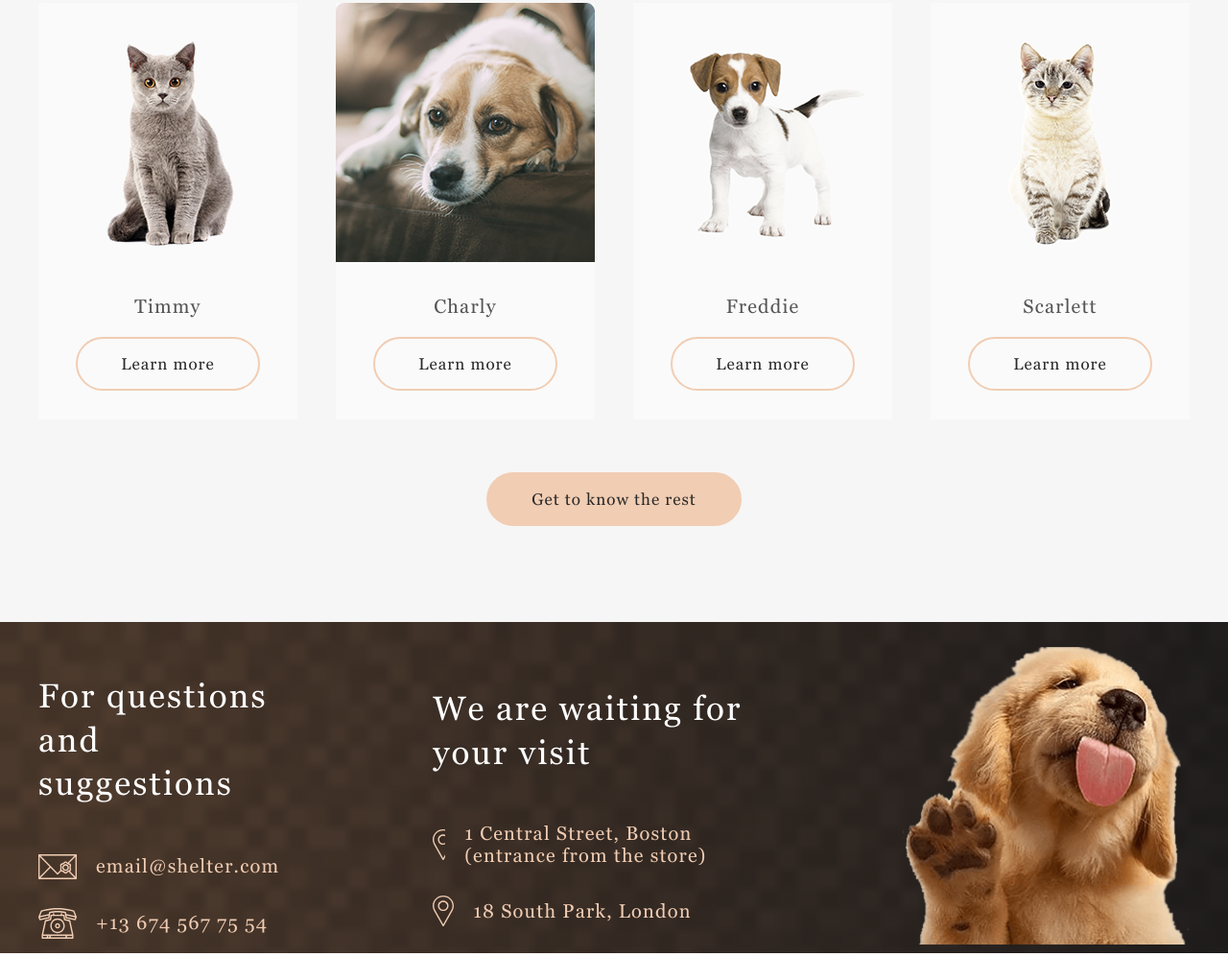
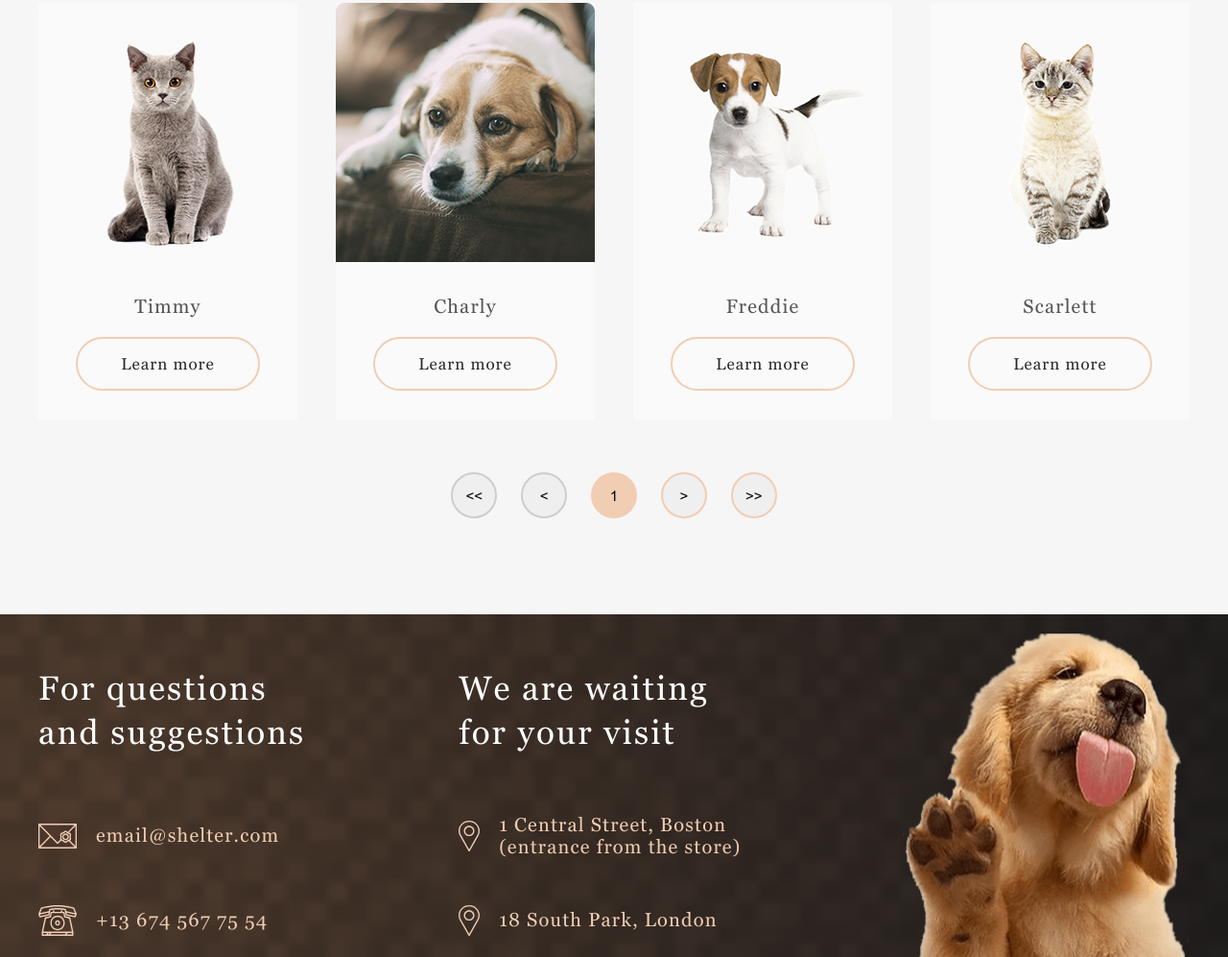
Before and after one commit to ulja4a/FERSScool2022, a website: page shelter/pets.html in a window 1280 px wide. Shown: the part 782-1779 px from the top of the page at 96% size. Drawn offline with nearby package versions, Linux system fonts and the light colour scheme; files whose address does not match are found by name.

Commit message:
fix: relayout footer and fix hover effect to card in slider and add pagination

```diff
--- a/shelter/pets.html
+++ b/shelter/pets.html
@@ -138,8 +138,22 @@
                         </div>
                     </div>
                 </div>
-                <div class="pets-button">
-                    <button class="button button_colored" onclick="document.location='./pets.html'">Get to know the rest</button>
+                <div class="pagination">
+                    <button class="pagination_button unactived">
+                        <span>&lt;&lt;</span>
+                    </button>
+                    <button class="pagination_button unactived">
+                        <span>&lt;</span>
+                    </button>
+                    <button class="pagination_button actived">
+                        <span>1</span>
+                    </button>
+                    <button class="pagination_button actived_right">
+                        <span>&gt;</span>
+                    </button>
+                    <button class="pagination_button actived_right">
+                        <span>&gt;&gt;</span>
+                    </button>
                 </div>
             </div>
         </section>
@@ -149,28 +163,28 @@
 
                     <div class="footer__contacts">
                         <h3 class="footer__title">For questions and suggestions</h3>
-                        <p class="contacts_link">
-                            <span class="icon-letter"></span> <a href="mailto:email@shelter.com" class="link_footer">email@shelter.com</a>
-                        </p>
-                        <p class="contacts_link">
-                            <span class="icon-phone"></span> <a href="tel:+136745677554" class="link_footer">+13 674 567 75 54</a>
-                        </p>
+                        <a href="mailto:email@shelter.com" class="link_footer">
+                            <img src="./assets/svg/mail.svg" alt="email">
+                            <h4>email@shelter.com</h4>
+                        </a>
+
+                        <a href="tel:+136745677554" class="link_footer">
+                            <img src="./assets/svg/phone.svg" alt="phone">
+                            <h4>+13 674 567 75 54</h4>
+                        </a>
                     </div>
                     <div class="footer__locations">
                         <h3 class="footer__title">We are waiting for your visit</h3>
-                        <p class="contacts_link">
-                            <span class="icon_location"></span><a href="https://goo.gl/maps/vdrYLLnKpg6ayXQM8" target="_blank" class="link_footer">1 Central Street, Boston (entrance from the store)</a>
-                        </p>
-
-                        <p class="contacts_link">
-                            <span class="icon_location"></span><a href="https://goo.gl/maps/vdrYLLnKpg6ayXQM8" target="_blank" class="link_footer">18 South Park, London</a>
-                        </p>
-
+                        <a href="https://goo.gl/maps/vdrYLLnKpg6ayXQM8" target="_blank" class="link_footer">
+                            <img src="./assets/svg/pin.svg" alt="location Boston">
+                            <h4>1 Central Street, Boston (entrance from the store)</h4>
+                        </a>
+                        <a href="https://goo.gl/maps/vdrYLLnKpg6ayXQM8" target="_blank" class="link_footer">
+                            <img src="./assets/svg/pin.svg" alt="location London">
+                            <h4>18 South Park, London</h4>
+                        </a>
                     </div>
-                    <div class="footer__image">
-                        <img class="footer__pictur" src="./assets/img/footer-puppy.png" alt="Puppy">
-                    </div>
-
+                    <img class="footer__pictur" src="./assets/img/footer-puppy.png" alt="Puppy">
             </div>
         </footer>
 
--- a/shelter/sass/component/_navigation.scss
+++ b/shelter/sass/component/_navigation.scss
@@ -67,3 +67,26 @@
     display: flex;
     align-items: center;
 }
+.pagination_button {
+    width: 48px;
+    height: 48px;
+    border: 2px solid rgb(241, 205, 179, 1);
+    border-radius: 100px;
+    display: flex;
+    justify-content: center;
+    align-items: center;
+    cursor: pointer;
+    transition: 0.4s;
+}
+.unactived {
+    border: 2px solid #CDCDCD;
+    cursor: default;
+}
+.actived {
+    background: #F1CDB3;
+}
+.actived_right:hover {
+    background: #FDDCC4;
+    border: 2px solid rgb(241, 205, 179, 0);
+    transition: 0.4s;
+}
--- a/shelter/sass/component/_pets.scss
+++ b/shelter/sass/component/_pets.scss
@@ -10,3 +10,9 @@
 .text {
     margin: 0;
 }
+.pagination {
+    display: flex;
+    justify-content: space-between;
+    margin: 0 auto;
+    width: 28.3%;
+}
--- a/shelter/sass/component/_slider.scss
+++ b/shelter/sass/component/_slider.scss
@@ -24,13 +24,16 @@
     color: $color-heading-dark;
     cursor: pointer;
 }
-.card-pet:hover > .card__content {
+.card-pet:hover > .card__content  {
     background: $color-heading-lite;
+    transition: 1s;
 
+    button {
+        transition: 1s;
+        background: $color-button-hover-colored;
+    }
 }
-.card-content:hover > .button_bordered {
-    background: $color-button-hover-colored;
-}
+
 .slider-button {
     padding-bottom: 30px;
 }
--- a/shelter/sass/layouts/_footer.scss
+++ b/shelter/sass/layouts/_footer.scss
@@ -3,6 +3,10 @@ footer {
     radial-gradient(110.67% 538.64% at 5.73% 50%,
      #513D2F 0%, #1A1A1C 100%), #211F20;
      background-size: cover;
+     display: flex;
+     justify-content: center;
+     align-items: center;
+     width: 100%;
 }
 
 .footer__title {
@@ -16,16 +20,16 @@ footer {
 }
 .footer__contacts {
     display: flex;
-    flex-wrap: wrap;
-    align-self: flex-start;
-    width: 288px;
+    flex-direction: column;
+    justify-content: space-between;
+    width: 23.2%;
 }
-.footer__location {
+.footer__locations {
     display: flex;
     flex-wrap: wrap;
     justify-content: space-between;
     align-items: center;
-    width: 302px
+    width: 25.17%
 }
 .icon-place {
     text-decoration: none;
@@ -71,9 +75,10 @@ footer {
     color: $color-button-hover-colored;
 }
 .link_footer {
+    display: flex;
+    align-items: center;
     text-decoration: none;
-    display: inline-flex;
-    align-items: center;
+    gap: 20px;
     font-family: 'Georgia';
     font-style: normal;
     font-weight: 400;
@@ -81,7 +86,6 @@ footer {
     line-height: 115%;
     letter-spacing: 0.06em;
     color: #F1CDB3;
-    padding-left: 20px;
 }
 .link_footer:hover {
     color: $color-button-hover-colored;
--- a/shelter/sass/layouts/_wrapper.scss
+++ b/shelter/sass/layouts/_wrapper.scss
@@ -35,11 +35,9 @@
 }
 .footer__wrapper {
     display: flex;
-    justify-content: center;
+    justify-content: space-between;
     padding-top: 20px;
-    flex-wrap: nowrap;
-    align-items: center;
-    grid-gap: 160px;
+    width: 100%;
 }
 .navigation {
     display: flex;
```
Also changed, not shown: shelter/main.html (+19 -21 lines), shelter/sass/style.css, 1 other file.
